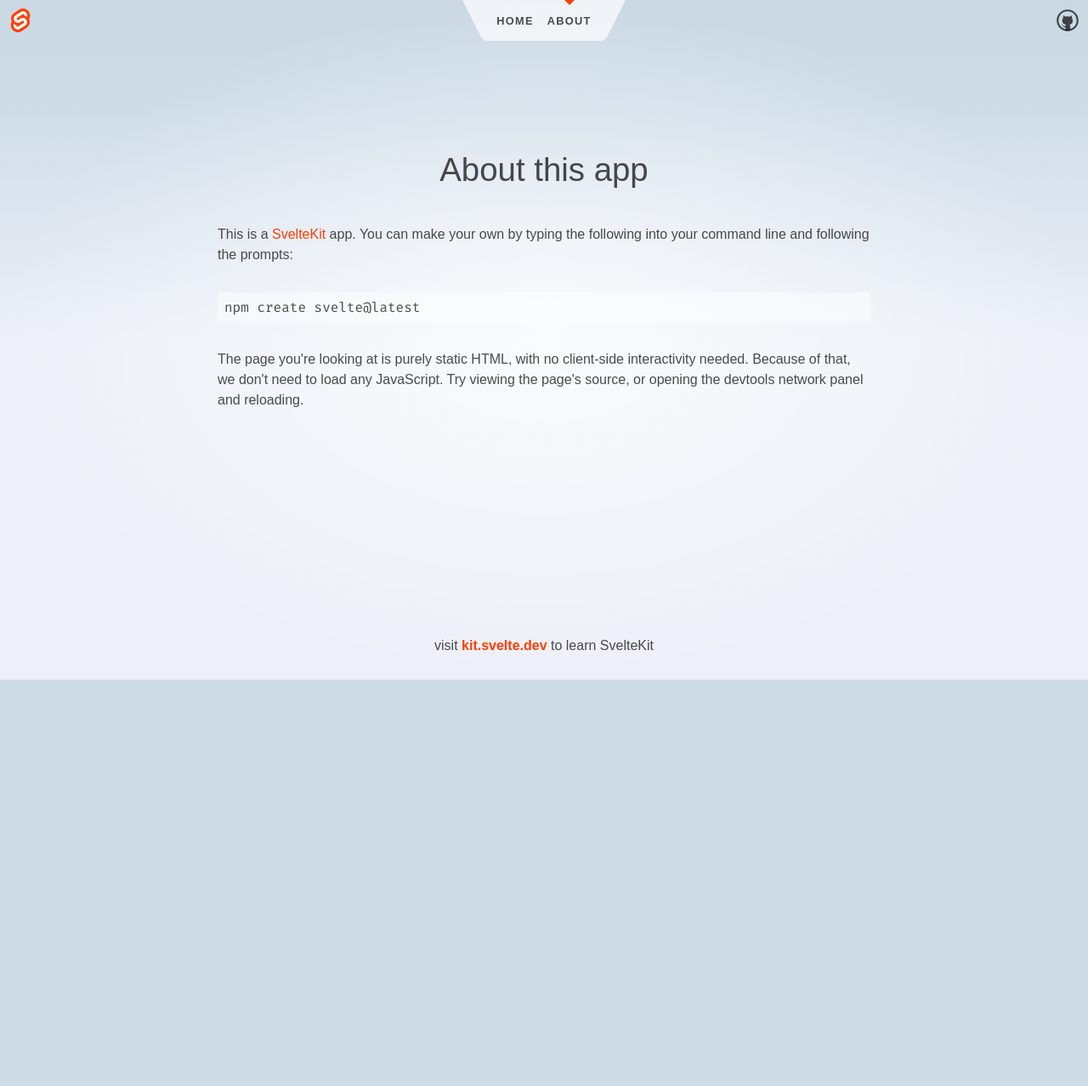
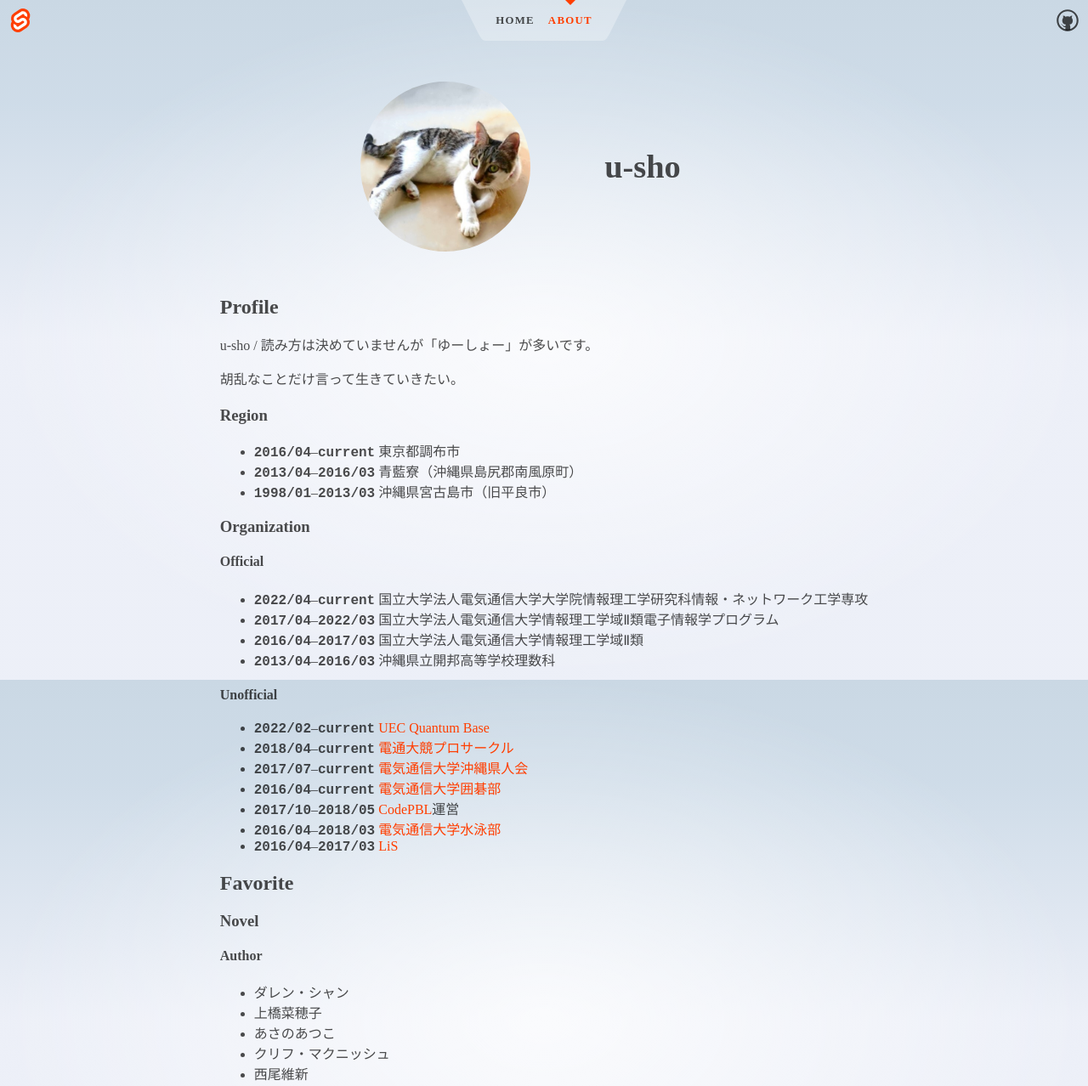
Before and after one commit to u-sho/portfolio2, a SvelteKit app: page /about in a window 1280 px wide. Shown: the top 1278 px of the page at 85% size. Before the commit the page ends 800 px from the top, so only its background shows below. Built offline with nearby package versions, Linux system fonts and the light colour scheme.

Commit message:
✨ add About page

```diff
--- a/package.json
+++ b/package.json
@@ -14,7 +14,6 @@
 		"format": "prettier --write ."
 	},
 	"devDependencies": {
-		"@fontsource/fira-mono": "^4.5.10",
 		"@sveltejs/adapter-auto": "^3.0.0",
 		"@sveltejs/kit": "^2.0.0",
 		"@sveltejs/vite-plugin-svelte": "^3.0.0",
--- a/src/routes/Header.svelte
+++ b/src/routes/Header.svelte
@@ -29,7 +29,7 @@
 	</nav>
 
 	<div class="corner">
-		<a href="https://github.com/sveltejs/kit">
+		<a href="https://github.com/u-sho">
 			<img src={github} alt="GitHub" />
 		</a>
 	</div>
@@ -63,7 +63,7 @@
 	nav {
 		display: flex;
 		justify-content: center;
-		--background: rgba(255, 255, 255, 0.7);
+		--background: rgba(255, 255, 255, 0.3);
 	}
 
 	svg {
@@ -94,7 +94,8 @@
 		height: 100%;
 	}
 
-	li[aria-current='page']::before {
+	li[aria-current='page'] {
+		&::before {
 			--size: 6px;
 			content: '';
 			width: 0;
@@ -104,6 +105,11 @@
 			left: calc(50% - var(--size));
 			border: var(--size) solid transparent;
 			border-top: var(--size) solid var(--color-theme-1);
+		}
+
+		& a {
+			color: var(--color-theme-1);
+		}
 	}
 
 	nav a {
--- a/src/routes/about/+page.svelte
+++ b/src/routes/about/+page.svelte
@@ -1,21 +1,223 @@
+<script>
+	import myIcon from '$lib/images/u-sho_icon.jpg';
+</script>
+
 <svelte:head>
-	<title>About</title>
-	<meta name="description" content="About this app" />
+	<title>私について | u-sho</title>
+	<meta name="description" content="u-shoの基本情報とかのぺーじ" />
 </svelte:head>
 
 <div class="text-column">
-	<h1>About this app</h1>
+	<header class="header">
+		<img src={myIcon} alt="" />
+		<h1>u-sho</h1>
+	</header>
 
-	<p>
-		This is a <a href="https://kit.svelte.dev">SvelteKit</a> app. You can make your own by typing the
-		following into your command line and following the prompts:
-	</p>
+	<article>
+		<h2>Profile</h2>
+		<p>u-sho / 読み方は決めていませんが「ゆーしょー」が多いです。</p>
+		<p>胡乱なことだけ言って生きていきたい。</p>
+		<h3>Region</h3>
+		<ul>
+			<li>
+				<span class="date">2016/04</span>&ndash;<span class="date">current</span> 東京都調布市
+			</li>
+			<li>
+				<span class="date">2013/04</span>&ndash;<span class="date">2016/03</span> 青藍寮（沖縄県島尻郡南風原町）
+			</li>
+			<li>
+				<span class="date">1998/01</span>&ndash;<span class="date">2013/03</span> 沖縄県宮古島市（旧平良市）
+			</li>
+		</ul>
+		<h3>Organization</h3>
+		<h4>Official</h4>
+		<ul>
+			<li>
+				<span class="date">2022/04</span>&ndash;<span class="date">current</span> 国立大学法人電気通信大学大学院情報理工学研究科情報・ネットワーク工学専攻
+			</li>
+			<li>
+				<span class="date">2017/04</span>&ndash;<span class="date">2022/03</span> 国立大学法人電気通信大学情報理工学域Ⅱ類電子情報学プログラム
+			</li>
+			<li>
+				<span class="date">2016/04</span>&ndash;<span class="date">2017/03</span> 国立大学法人電気通信大学情報理工学域Ⅱ類
+			</li>
+			<li>
+				<span class="date">2013/04</span>&ndash;<span class="date">2016/03</span> 沖縄県立開邦高等学校理数科
+			</li>
+		</ul>
+		<h4>Unofficial</h4>
+		<ul>
+			<li>
+				<span class="date">2022/02</span>&ndash;<span class="date">current</span>
+				<a href="https://sites.google.com/gl.cc.uec.ac.jp/q-base/">UEC Quantum Base</a>
+			</li>
+			<li>
+				<span class="date">2018/04</span>&ndash;<span class="date">current</span>
+				<a href="https://twitter.com/ueccp">電通大競プロサークル</a>
+			</li>
+			<li>
+				<span class="date">2017/07</span>&ndash;<span class="date">current</span>
+				<a href="https://sites.google.com/view/uec-okinawa/">電気通信大学沖縄県人会</a>
+			</li>
+			<li>
+				<span class="date">2016/04</span>&ndash;<span class="date">current</span>
+				<a href="https://twitter.com/dentsuigobu">電気通信大学囲碁部</a>
+			</li>
+			<li>
+				<span class="date">2017/10</span>&ndash;<span class="date">2018/05</span>
+				<a href="https://ueqareer.connpass.com/event/48562/">CodePBL</a>運営
+			</li>
+			<li>
+				<span class="date">2016/04</span>&ndash;<span class="date">2018/03</span>
+				<a href="https://twitter.com/uecst">電気通信大学水泳部</a>
+			</li>
+			<li>
+				<span class="date">2016/04</span>&ndash;<span class="date">2017/03</span>
+				<a href="https://twitter.com/liveinspace">LiS</a>
+			</li>
+		</ul>
+		<h2>Favorite</h2>
+		<h3>Novel</h3>
+		<h4>Author</h4>
+		<ul>
+			<li>ダレン・シャン</li>
+			<li>上橋菜穂子</li>
+			<li>あさのあつこ</li>
+			<li>クリフ・マクニッシュ</li>
+			<li>西尾維新</li>
+			<li>有川浩</li>
+			<li>住野よる</li>
+			<li>エミリー・ロッダ</li>
+		</ul>
+		<h4>Translator</h4>
+		<ul>
+			<li>金原瑞人</li>
+		</ul>
+		<h4>Title</h4>
+		<ul>
+			<li>『ネシャン・サーガ』ラルフ・イーザウ（酒寄進一 訳）</li>
+			<li>『バーティミアス』ジョナサン・ストラウド（金原瑞人，松山美保 共訳）</li>
+			<li>『星の王子さま』サン＝テグジュペリ（河野万里子 訳）</li>
+			<li>『とある飛空士への』犬村小六</li>
+			<li>『しにがみのバラッド。』ハセガワケイスケ</li>
+			<li>『ハリー・ポッター』J.K.ローリング，静山社</li>
+		</ul>
+		<h4>Web</h4>
+		<ul>
+			<li>『ハリー・ポッターと合理主義の方法』E S Yudkowsky（ポット＠翻訳）</li>
+			<li>『本好きの下剋上　～司書になるためには手段を選んでいられません～』香月 美夜</li>
+			<li>『無職転生　- 異世界行ったら本気だす -』理不尽な孫の手</li>
+			<li>『Ｄジェネシス　ダンジョンができて３年（web版）』之 貫紀</li>
+			<li>『最強人種』子猫だよ・ω・</li>
+		</ul>
+		<h3>Manga</h3>
+		<ul>
+			<li>『うしおととら』藤田和日郎</li>
+			<li>『HUNTER×HUNTER』冨樫義博</li>
+			<li>『化物語』大暮維人（原作：西尾維新）</li>
+			<li>『ヒカルの碁』小畑健（原作：ほったゆみ，監修：梅澤由香里）</li>
+			<li>『ドラゴンボール』鳥山明</li>
+			<li>『東京喰種』石田スイ</li>
+			<li>『ブルーピリオド』山口つばさ</li>
+		</ul>
+		<h3>Film</h3>
+		<ul>
+			<li>『レ・ミゼラブル』2019年</li>
+			<li>『おんなのこきらい』2015年</li>
+		</ul>
+		<h3>Song</h3>
+		<h4>Group</h4>
+		<ul>
+			<li>ふぇのたす</li>
+			<li>SHE IS SUMMER</li>
+			<li>ずっと真夜中でいいのに</li>
+			<li>back number</li>
+			<li>Hump back</li>
+			<li>YOASOBI</li>
+			<li>ヨルシカ</li>
+			<li>703号室</li>
+			<li>パニパニガールズ</li>
+			<li>パニパニJr.</li>
+			<li>欅坂46</li>
+		</ul>
+		<h4>Lyricist</h4>
+		<ul>
+			<li>ヤマモトショウ</li>
+			<li>下地勇</li>
+			<li>尾崎豊</li>
+			<li>あいみょん</li>
+		</ul>
+		<h4>Singer</h4>
+		<ul>
+			<li>Ado</li>
+			<li>中森明菜</li>
+			<li>山口百恵</li>
+			<li>髙橋真梨子</li>
+		</ul>
+		<h3>Software</h3>
+		<h4>Smartphone App</h4>
+		<ul>
+			<li>「ターゲットの友 英単語アプリ」旺文社（開発：OpenDNA）</li>
+			<li>「Temple Run」Imangi Studios</li>
+			<li>「TikTok」ByteDance</li>
+		</ul>
+		<h4>Web Development</h4>
+		<ul>
+			<li>Vue.js 2</li>
+			<li>ESLint</li>
+			<li>TypeScript</li>
+			<li>jQuery</li>
+			<li>Vite</li>
+		</ul>
+		<h4>Editor</h4>
+		<ul>
+			<li>atom</li>
+		</ul>
+		<h4>Language</h4>
+		<ul>
+			<li>Rust</li>
+			<li>HTML</li>
+			<li>XML</li>
+			<li>(La)TeX</li>
+			<li>Markdown</li>
+		</ul>
+		<h2>Navigation</h2>
+		<ul>
+			<li><a href="https://twitter.com/u_sho_engineer">𝕏/Twitter</a></li>
+			<li><a href="https://github.com/u-sho">GitHub</a></li>
+		</ul>
+	</article>
+</div>
 
-	<pre>npm create svelte@latest</pre>
+<style>
+	.header {
+		margin: 2rem auto;
+		display: flex;
+		align-items: center;
+		justify-content: center;
+		gap: 2rem;
 
-	<p>
-		The page you're looking at is purely static HTML, with no client-side interactivity needed.
-		Because of that, we don't need to load any JavaScript. Try viewing the page's source, or opening
-		the devtools network panel and reloading.
-	</p>
-</div>
+		& img {
+			object-fit: cover;
+			border-radius: 50%;
+			width: 200px;
+		}
+
+		& h1 {
+			font-weight: bold;
+			text-align: center;
+			width: 200px;
+		}
+	}
+
+	h2 {
+		font-weight: bold;
+		font-size: 1.5rem;
+	}
+
+	.date {
+		font-family: monospace;
+		font-weight: bold;
+		font-size: 1rem;
+	}
+</style>
--- a/src/routes/styles.css
+++ b/src/routes/styles.css
@@ -1,9 +1,5 @@
-@import '@fontsource/fira-mono';
-
 :root {
-	--font-body: Arial, -apple-system, BlinkMacSystemFont, 'Segoe UI', Roboto, Oxygen, Ubuntu,
-		Cantarell, 'Open Sans', 'Helvetica Neue', sans-serif;
-	--font-mono: 'Fira Mono', monospace;
+	--font-mono: monospace;
 	--color-bg-0: rgb(202, 216, 228);
 	--color-bg-1: hsl(209, 36%, 86%);
 	--color-bg-2: hsl(224, 44%, 95%);
@@ -12,7 +8,6 @@
 	--color-text: rgba(0, 0, 0, 0.7);
 	--column-width: 42rem;
 	--column-margin-top: 4rem;
-	font-family: var(--font-body);
 	color: var(--color-text);
 }
 
```
Also changed, not shown: src/lib/images/u-sho_icon.jpg (added), 1 other file (tests, documents, lock files or other folders). Lines whose indentation alone changed are shown as unchanged.
